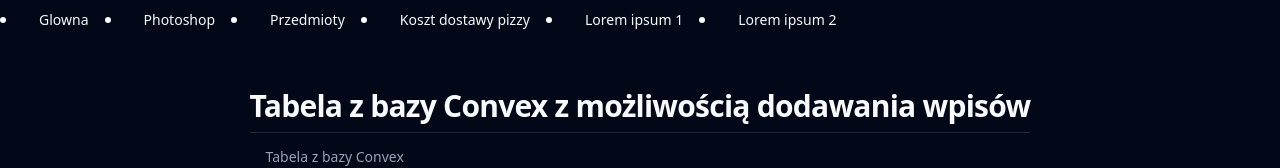
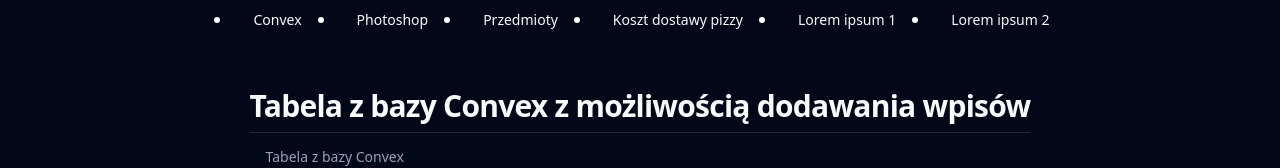
Before and after one commit to Ferti30/Semestr3, a Next.js app: page / in a window 1280 px wide. Shown: the top 168 px of the page. Built offline with nearby package versions, Linux system fonts and the light colour scheme; no server answers.

Commit message:
poprawki css

```diff
--- a/app/Navbar.tsx
+++ b/app/Navbar.tsx
@@ -21,11 +21,12 @@
 
 export default function Heading() {
     return (
+        <div className="flex w-100 text-center justify-center">
         <NavigationMenu>
             <NavigationMenuItem>
                 <Link href="./" legacyBehavior passHref>
                     <NavigationMenuLink className={navigationMenuTriggerStyle()}>
-                        Glowna
+                        Convex
                     </NavigationMenuLink>
                 </Link>
             </NavigationMenuItem>
@@ -64,6 +65,6 @@
                     </NavigationMenuLink>
                 </Link>
             </NavigationMenuItem>
-        </NavigationMenu>
+            </NavigationMenu></div>
     )
 }
```
